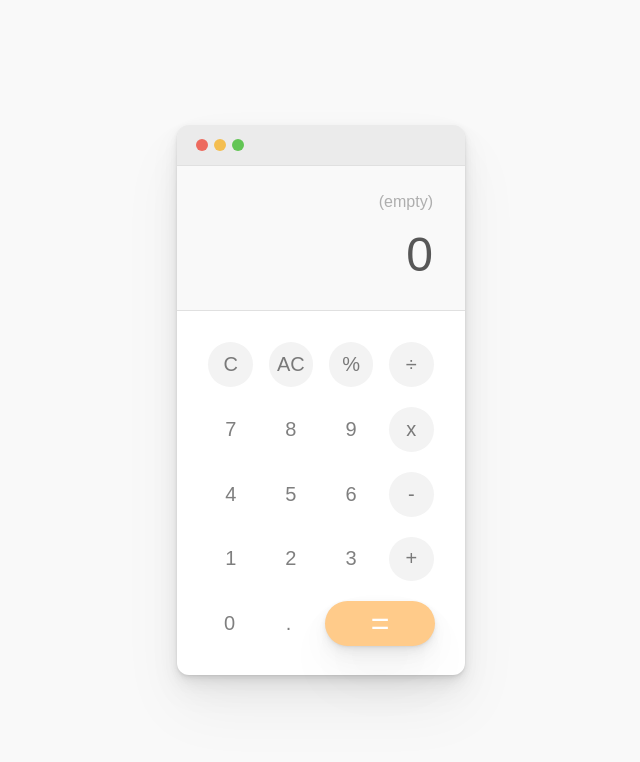
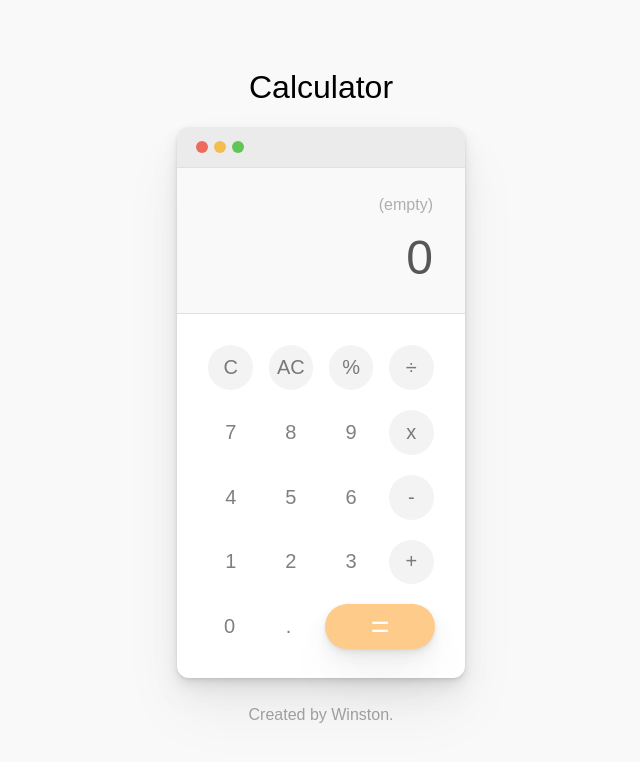
Before and after one commit to winnytp/calc, a plain HTML site: page index.html in a window 1280 px wide. Shown: the whole page, without its empty margins (319-959 px from the left). Drawn offline with Linux system fonts and the light colour scheme; a web font is replaced by a local one.

Commit message:
Add title and footer elements

```diff
--- a/index.html
+++ b/index.html
@@ -11,6 +11,9 @@
 </head>
 <body>
     <div id="container">
+        <div id="header">
+            <h1>Calculator</h1>
+        </div>
         <div id="calculator">
             <div id="title-bar">
                 <div class="title-button" id="red"></div>
@@ -57,6 +60,9 @@
                 </div>
             </div>
         </div>
+        <div id="footer">
+            <p>Created by Winston.</p>
+        </div>
     </div>
 </body>
 </html>
```
